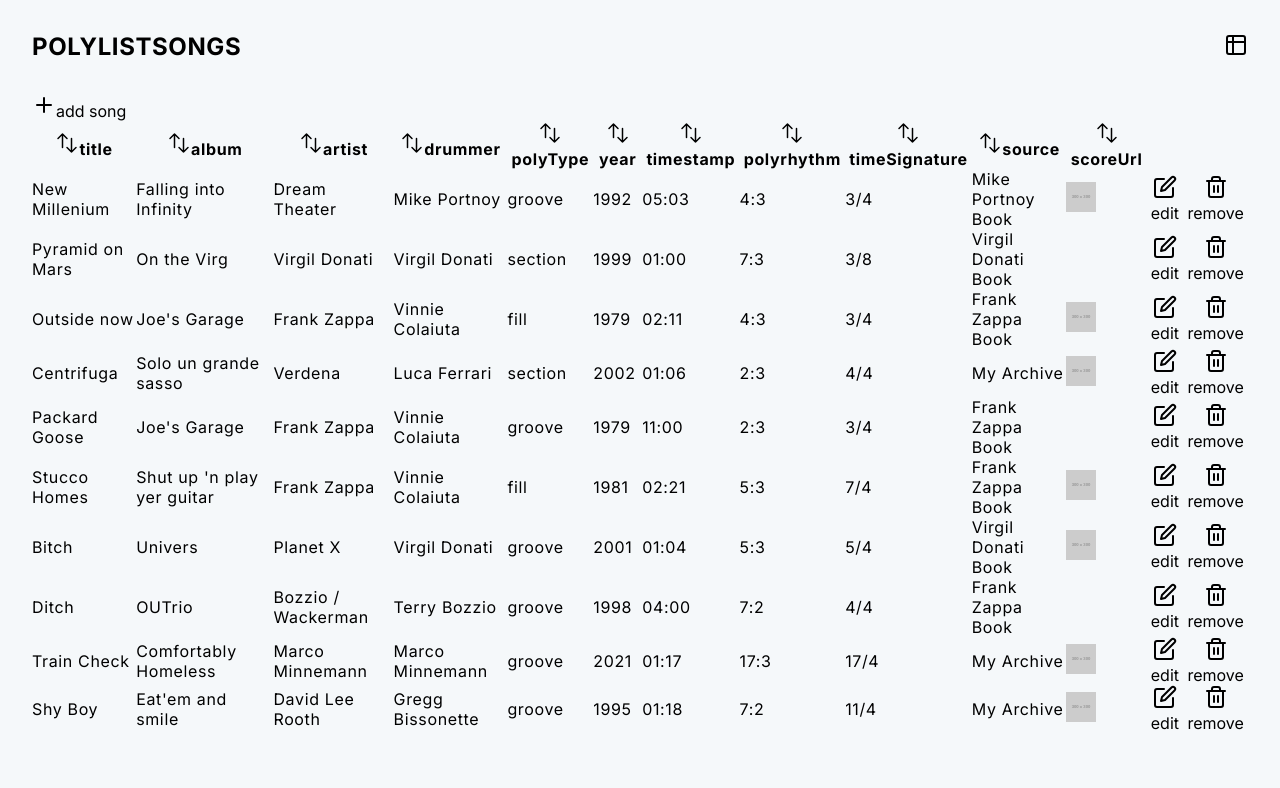
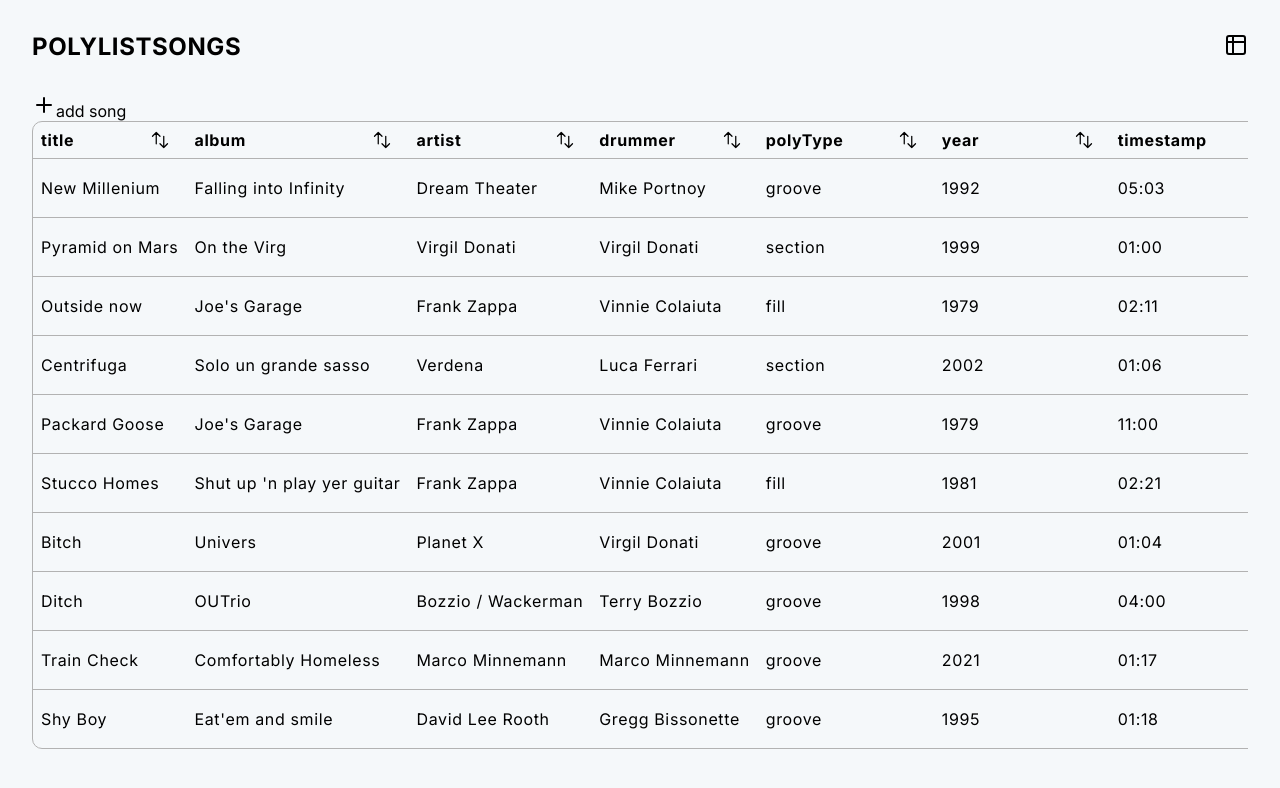
Before and after one commit to MarcoMaz/polylistsongs, a Next.js app: page / in a window 1280 px wide. Shown: the top 788 px of the page. Built offline with nearby package versions, Linux system fonts and the light colour scheme.

Commit message:
- add table layout

```diff
--- a/src/app/layout.tsx
+++ b/src/app/layout.tsx
@@ -1,7 +1,7 @@
 "use client";
 import { createContext, useContext, useEffect, useState } from "react";
 
-import '../styles/main.scss';
+// import '../styles/main.scss';
 
 import { Inter } from "next/font/google";
 import { songsData } from "../../pages/api/songs";
--- a/src/app/page.tsx
+++ b/src/app/page.tsx
@@ -6,6 +6,8 @@
 import FormAddSong from "../components/TableFeature/Container/FormAddSong/FormAddSong";
 import FormEditSong from "../components/TableFeature/Container/FormEditSong/FormEditSong";
 import TableSongs from "../components/TableFeature/Container/TableSongs/TableSongs";
+
+import '../styles/main.scss';
 
 import { SongProp } from "@/models/model";
 
@@ -42,7 +44,6 @@
         <>
           <Button
             type="button"
-            mode="primary"
             icon="plus"
             label={addSongButton}
             onClick={addSongButtonClick}
--- /dev/null
+++ b/src/components/TableFeature/Container/TableSongs/TableSongs.scss
@@ -0,0 +1,88 @@
+main {
+  overflow-x: scroll;
+}
+
+table {
+  border: 1px solid $gray;
+  border-collapse: separate;
+  border-radius: 10px;
+  border-spacing: 0;
+  width: max-content;
+
+  & > thead > tr > th,
+  & > tbody > tr:not(:last-child) > td {
+    border-bottom: 1px solid $gray;
+  }
+
+  tbody tr:hover {
+    background-color: lighten($gray, 20%);
+  }
+
+  th,
+  td {
+    padding: 0.5rem;
+  }
+
+  th {
+    position: relative;
+    text-align: left;
+
+    svg {
+      height: 20px;
+      position: absolute;
+      right: 1rem;
+      vertical-align: middle;
+      width: 20px;
+    }
+
+    &:not(:first-child):not(:last-child):hover::before,
+    &:not(:last-child):hover::after {
+      background-color: $gray-hover;
+      content: "";
+      height: 60%;
+      position: absolute;
+      top: 20%;
+      width: 1.5px;
+    }
+
+    &:not(:first-child):not(:last-child):hover::before {
+      left: 0;
+    }
+
+    &:not(:last-child):hover::after {
+      right: 0;
+    }
+  }
+
+  td {
+    button:first-of-type {
+      margin-right: 1rem;
+    }
+  }
+}
+
+// FIX
+
+.col-s {
+  min-width: 11rem;
+}
+
+.ts {
+  display: inline-flex;
+  flex-direction: column;
+  align-items: center;
+  justify-content: center;
+
+  span:first-of-type {
+    border-bottom: 2px solid black;
+    width: 1rem;
+    text-align: center;
+  }
+}
+
+/// TODO
+/// Different class col-xs, col-s etc.
+/// Proper names for table head
+/// Switch Logo Upper right
+/// Fix Normalize bottom color
+/// Buttons styling
--- a/src/components/TableFeature/Container/TableSongs/TableSongs.tsx
+++ b/src/components/TableFeature/Container/TableSongs/TableSongs.tsx
@@ -66,10 +66,13 @@
         <tr>
           {tableFields.map((field, index) => (
             <th key={index} onClick={() => handleSort(field)}>
+              <span>{field}</span>
               <ArrowsIcon />
-              {field}
             </th>
           ))}
+          <th>
+            <span></span>
+          </th>
         </tr>
       </thead>
       <tbody>
@@ -79,13 +82,18 @@
             <td>{props.album}</td>
             <td>{props.artist}</td>
             <td>{props.drummer}</td>
-            <td>{props.polyType}</td>
-            <td>{props.year}</td>
-            <td>{props.timestamp}</td>
-            <td>{`${props.polyrhythm.against}:${props.polyrhythm.base}`}</td>
-            <td>{`${props.timeSignature.numerator}/${props.timeSignature.denominator}`}</td>
+            <td className="col-s">{props.polyType}</td>
+            <td className="col-s">{props.year}</td>
+            <td className="col-s">{props.timestamp}</td>
+            <td className="col-s">{`${props.polyrhythm.against}:${props.polyrhythm.base}`}</td>
+            <td className="col-s">
+              <div className="ts">
+                <span>{props.timeSignature.numerator}</span>
+                <span>{props.timeSignature.denominator}</span>
+              </div>
+            </td>
             <td>{props.source}</td>
-            <td>
+            <td className="col-s">
               {props.scoreUrl ? (
                 <img src={props.scoreUrl} alt="image" width={30} height={30} />
               ) : null}
@@ -94,15 +102,11 @@
               <Button
                 icon="edit"
                 type="button"
-                label="edit"
                 onClick={() => handleEditClick(props)}
               />
-            </td>
-            <td>
               <Button
                 icon="trash"
                 type="button"
-                label="remove"
                 onClick={() => handleButtonClick(props.id)}
               />
             </td>
--- a/src/styles/main.scss
+++ b/src/styles/main.scss
@@ -9,6 +9,7 @@
 @import "./basics.scss";
 
 @import "../components/Header/Header.scss";
+@import "../components/TableFeature/Container/TableSongs/TableSongs.scss";
 
 /* Grid */
 .container {
```
